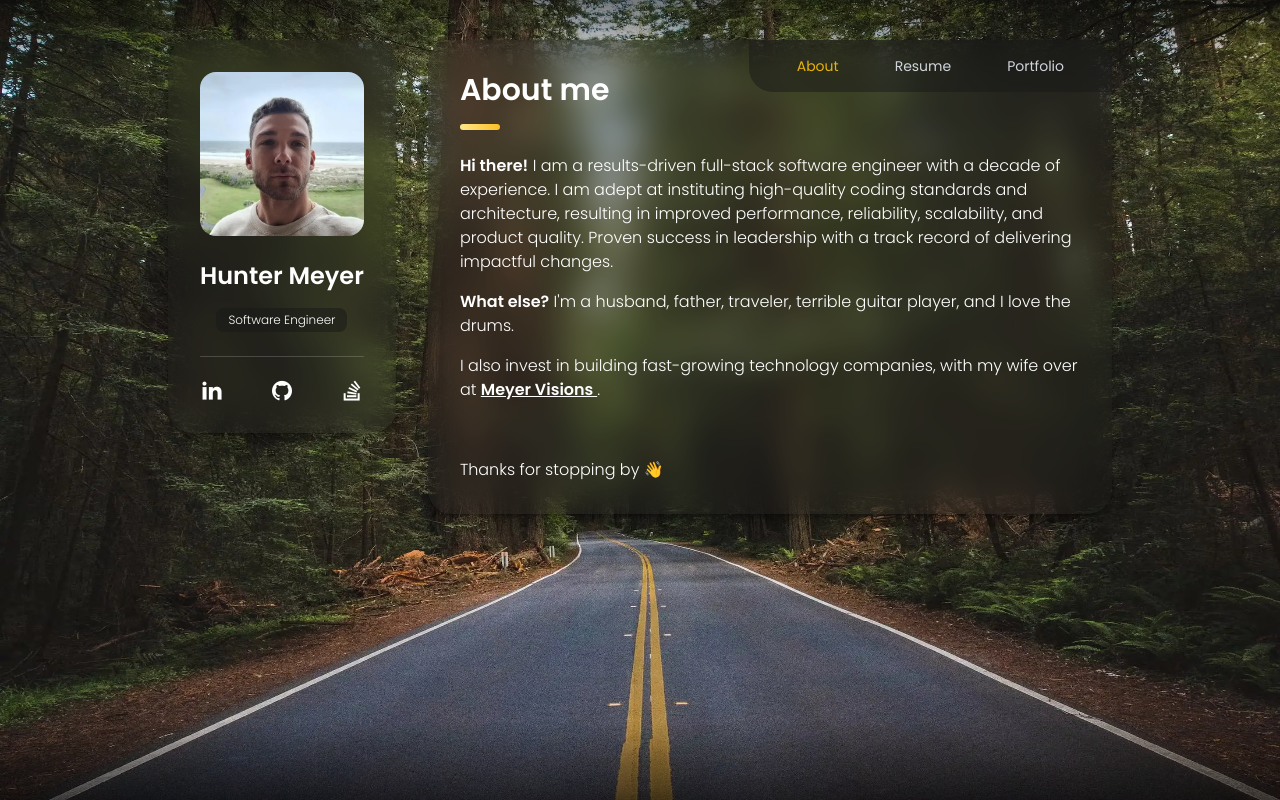
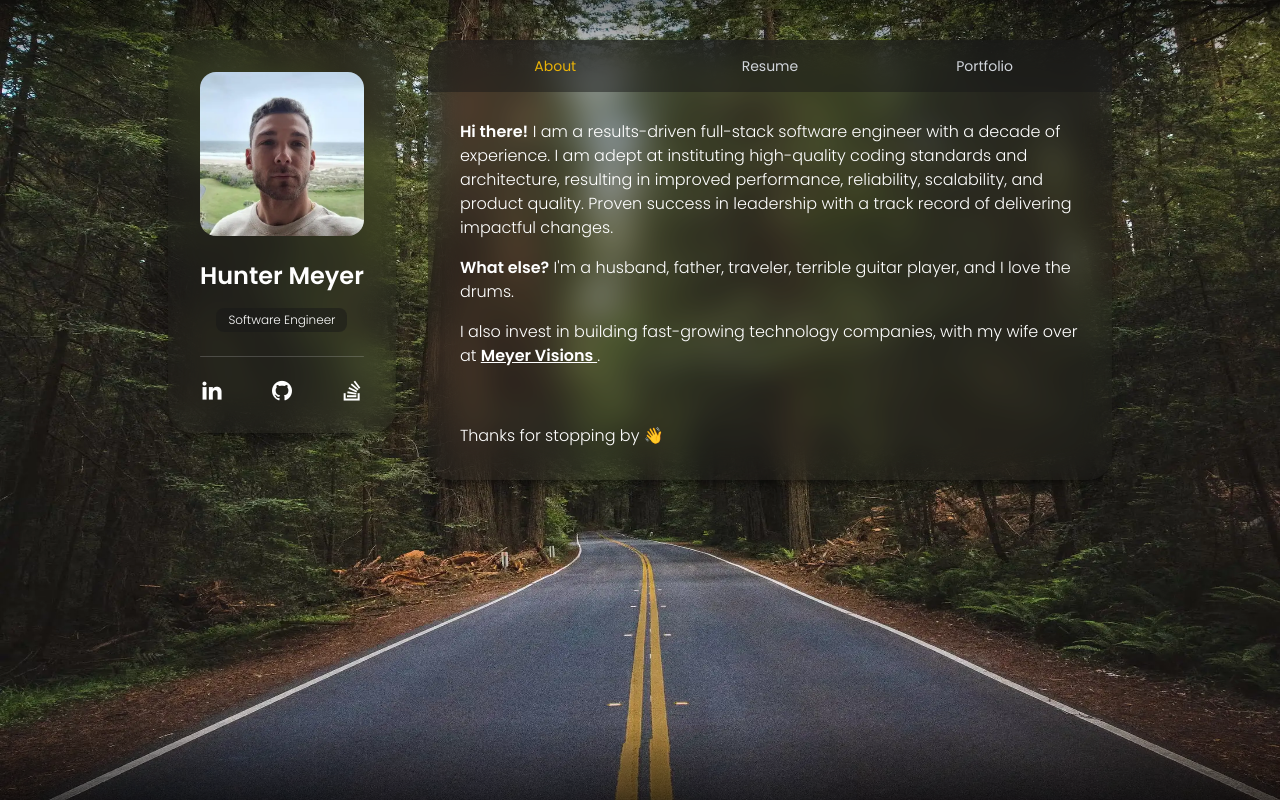
Before and after one commit to HunterMeyer/homepage, a Vue app: page / in a window 1280 px wide. Built offline with nearby package versions, Linux system fonts and the light colour scheme.

Commit message:
Widen navbar remove section headers

```diff
--- a/src/components/Details/AboutMe.vue
+++ b/src/components/Details/AboutMe.vue
@@ -1,10 +1,5 @@
 <template>
-  <BaseCard class="flex flex-col gap-6 text-black dark:text-white">
-    <header class="flex flex-col gap-4">
-      <h2 class="text-3xl font-bold">About me</h2>
-      <Strike />
-    </header>
-
+  <BaseCard class="flex flex-col gap-6 text-black dark:text-white md:pt-20">
     <section class="flex flex-col gap-4 font-light">
       <p>
         <span class="font-bold">Hi there!</span> I am a results-driven full-stack software engineer
@@ -37,6 +32,5 @@
 </template>
 
 <script setup>
-import Strike from "@/components/Strike.vue"
 import BaseCard from "../BaseCard.vue"
 </script>
--- a/src/components/Details/Portfolio.vue
+++ b/src/components/Details/Portfolio.vue
@@ -1,10 +1,5 @@
 <template>
-  <BaseCard class="flex flex-col gap-6 text-black dark:text-white">
-    <header class="flex flex-col gap-4">
-      <h2 class="text-3xl font-bold">Portfolio</h2>
-      <Strike />
-    </header>
-
+  <BaseCard class="flex flex-col gap-6 text-black dark:text-white md:pt-20">
     <section class="grid grid-cols-1 gap-8 md:grid-cols-2">
       <PortfolioItem
         v-for="(item, index) in items"
@@ -17,7 +12,6 @@
 
 <script setup>
 import { portfolioData } from "@/data/portfolio.js"
-import Strike from "@/components/Strike.vue"
 import BaseCard from "../BaseCard.vue"
 import PortfolioItem from "./PortfolioItem.vue"
 
--- a/src/components/Details/Resume.vue
+++ b/src/components/Details/Resume.vue
@@ -1,10 +1,5 @@
 <template>
-  <BaseCard class="flex flex-col gap-6 text-black dark:text-white">
-    <header class="flex flex-col gap-4">
-      <h2 class="text-3xl font-bold">Resume</h2>
-      <Strike />
-    </header>
-
+  <BaseCard class="flex flex-col gap-6 text-black dark:text-white md:pt-20">
     <section class="flex flex-col gap-4">
       <Experience />
       <Education />
@@ -15,6 +10,5 @@
 
 <script setup>
 import { Education, Experience, Skills } from "./Resume/index.js"
-import Strike from "@/components/Strike.vue"
 import BaseCard from "../BaseCard.vue"
 </script>
--- a/src/components/TheNavbar.vue
+++ b/src/components/TheNavbar.vue
@@ -1,6 +1,6 @@
 <template>
   <nav
-    class="right-0 z-20 bg-black px-4 py-2 max-md:fixed max-md:bottom-0 max-md:z-20 max-md:w-full max-md:rounded-t-3xl max-md:backdrop-blur-md md:absolute md:top-0 md:rounded-bl-3xl md:rounded-tr-3xl md:bg-black md:px-8 dark:bg-my-black-900/70 md:dark:bg-my-black-800/50"
+    class="right-0 z-20 bg-black px-4 py-2 max-md:fixed max-md:bottom-0 max-md:z-20 w-full rounded-t-3xl max-md:backdrop-blur-md md:absolute md:top-0 md:bg-black md:px-8 dark:bg-my-black-900/70 md:dark:bg-my-black-800/50"
   >
     <div class="flex flex-row md:justify-start md:gap-6">
       <a
```
